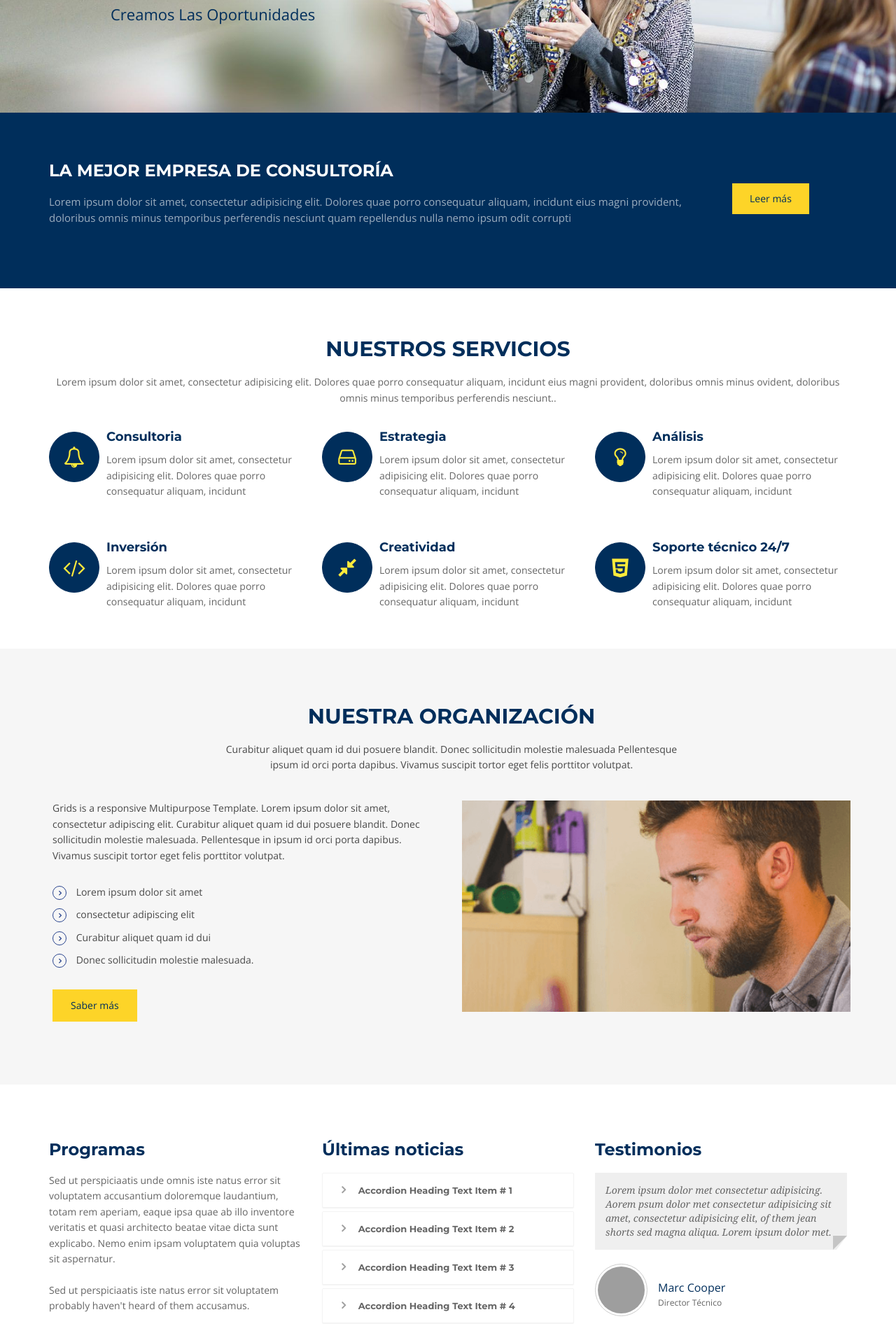
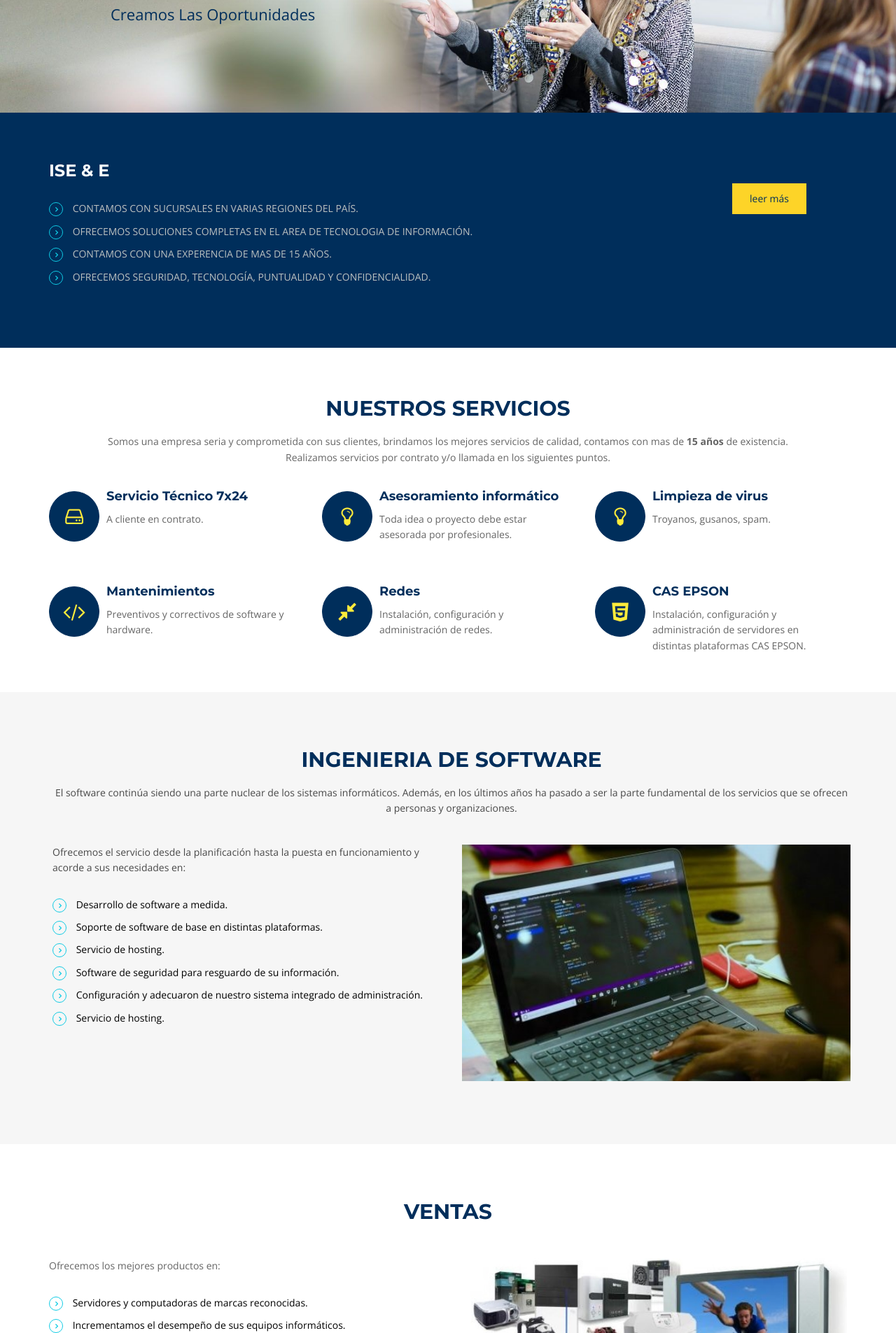
Before and after one commit to g4b12iel/ISEE, a PHP site: page / in a window 1280 px wide. Shown: the part 400-2305 px from the top of the page at 70% size. Run offline with PHP 8.4, Linux system fonts and the light colour scheme; grey boxes are pictures that could not be loaded.

Commit message:
index modificado

```diff
--- a/components/head_header.php
+++ b/components/head_header.php
@@ -27,7 +27,7 @@
         <h4 class="modal-title" id="myModalLabel">Ingresar al sistema</h4>
       </div>
       <div class="modal-body">
-        <form class="form-signin" role="form">
+        <form class="form-signin" role="form" action="login.php" method="post">
           <input class="form-control" placeholder="Usuario" required="" autofocus="" type="user">
           <input class="form-control" placeholder="Contraseña" required="" type="password">
           <label class="checkbox">
--- a/css/style.css
+++ b/css/style.css
@@ -66,29 +66,24 @@ input, button, select, textarea {
 	padding:0;
 }
 ul.withArrow{
-
+	/* color:#ffffff; */
 }
 ul.withArrow li{
-
+	color:#000000;
+	font-weight: lighter;
+}
+ul.withArrow li.gray{
+	color:#bcc0c0;
 }
 ul.withArrow li span{
-
 	margin-right: 10px;
-
 	font-weight: 700;
-
-color: #29448e;
-
+	color: #0fcbe4;
 	border: 1px solid;
-
 	padding: 4px 8px;
-
 	font-size: 11px;
-
 	border-radius: 50%;
-
 	height: 20px;
-
 	width: 20px;
 }
 .widget {
@@ -761,12 +756,12 @@ form#commentform textarea {
 
 .about-text .btn {
 	margin-top: 20px;
-	//font-size: 15px;
-	//text-align: justify;
-}
-
-.about-image img {
-}
+	/*font-size: 15px;
+	text-align: justify;*/
+}
+
+/* .about-image img {
+} */
 
 .about-text ul {
 	margin-top: 30px;
@@ -775,7 +770,7 @@ form#commentform textarea {
 
 .about-text li {
 	margin-bottom: 10px;
-	//
+	color:#ffffff;
 	font-weight: bold;
 	list-style: none;
 }
@@ -1499,7 +1494,7 @@ article img.pull-right, article .align-right{
 	float:right;
 	margin:5px 0 15px 15px;
 }
- ============================= */
+ /*============================= */
 
 .clear-marginbot{
 	margin-bottom:0;
--- a/index.php
+++ b/index.php
@@ -38,11 +38,18 @@
 		<div class="container">
 			<div class="row">
 				<div class="col-md-10 col-sm-9">
-					<h3>La mejor empresa de consultoría</h3>
-					<p>Lorem ipsum dolor sit amet, consectetur adipisicing elit. Dolores quae porro consequatur aliquam, incidunt eius magni provident, doloribus omnis minus temporibus perferendis nesciunt quam repellendus nulla nemo ipsum odit corrupti</p>
+					<h3>ISE & E</h3>
+					<div class="about-text">
+						<ul class="withArrow">
+							<li class="gray"><span class="fa fa-angle-right"></span> CONTAMOS CON SUCURSALES EN VARIAS REGIONES DEL PAÍS.</li>
+							<li class="gray"><span class="fa fa-angle-right"></span> OFRECEMOS SOLUCIONES COMPLETAS EN EL AREA DE TECNOLOGIA DE INFORMACIÓN.</li>
+							<li class="gray"><span class="fa fa-angle-right"></span> CONTAMOS CON UNA EXPERENCIA  DE MAS DE 15 AÑOS.</li>
+							<li class="gray"><span class="fa fa-angle-right"></span> OFRECEMOS SEGURIDAD, TECNOLOGÍA, PUNTUALIDAD Y CONFIDENCIALIDAD.</li>
+						</ul>
+					</div>
 				</div>
 				<div class="col-md-2 col-sm-3">
-					<a href="#" class="btn btn-primary">Leer más</a>
+					<a href="about.php" class="btn btn-primary">leer más</a>
 				</div>
 			</div>
 		</div>
@@ -52,30 +59,30 @@
 		<div class="container">
 			<div class="row">
 				<div class="col-md-12">
-					<div class="aligncenter"><h2 class="aligncenter">Nuestros servicios</h2>Lorem ipsum dolor sit amet, consectetur adipisicing elit. Dolores quae porro consequatur aliquam, incidunt eius magni provident, doloribus omnis minus ovident, doloribus omnis minus temporibus perferendis nesciunt..<br/></div>
+					<div class="aligncenter"><h2 class="aligncenter">Nuestros servicios</h2>Somos una empresa seria y comprometida con sus clientes, brindamos los mejores servicios de calidad, contamos con mas de <strong>15 años</strong> de existencia.<br/> Realizamos servicios por contrato y/o llamada en los siguientes puntos.</div>
 			</div><!-- fin: row -->
 		</div><!-- fin: container -->
 
 		<div class="row">
 			<div class="col-sm-4 info-blocks">
-				<i class="icon-info-blocks fa fa-bell-o"></i>
-				<div class="info-blocks-in">
-					<h3>Consultoria</h3>
-					<p>Lorem ipsum dolor sit amet, consectetur adipisicing elit. Dolores quae porro consequatur aliquam, incidunt</p>
-				</div>
-			</div>
-			<div class="col-sm-4 info-blocks">
 				<i class="icon-info-blocks fa fa-hdd-o"></i>
 				<div class="info-blocks-in">
-					<h3>Estrategia</h3>
-					<p>Lorem ipsum dolor sit amet, consectetur adipisicing elit. Dolores quae porro consequatur aliquam, incidunt</p>
+					<h3>Servicio Técnico 7x24</h3>
+					<p>A cliente en contrato.</p>
 				</div>
 			</div>
 			<div class="col-sm-4 info-blocks">
 				<i class="icon-info-blocks fa fa-lightbulb-o"></i>
 				<div class="info-blocks-in">
-					<h3>Análisis</h3>
-					<p>Lorem ipsum dolor sit amet, consectetur adipisicing elit. Dolores quae porro consequatur aliquam, incidunt</p>
+					<h3>Asesoramiento informático</h3>
+					<p>Toda idea o proyecto debe estar asesorada por profesionales.</p>
+				</div>
+			</div>
+			<div class="col-sm-4 info-blocks">
+				<i class="icon-info-blocks fa fa-lightbulb-o"></i>
+				<div class="info-blocks-in">
+					<h3>Limpieza de virus</h3>
+					<p>Troyanos, gusanos, spam.</p>
 				</div>
 			</div>
 		</div><!-- fin: row -->
@@ -83,22 +90,22 @@
 			<div class="col-sm-4 info-blocks">
 				<i class="icon-info-blocks fa fa-code"></i>
 				<div class="info-blocks-in">
-					<h3>Inversión</h3>
-					<p>Lorem ipsum dolor sit amet, consectetur adipisicing elit. Dolores quae porro consequatur aliquam, incidunt</p>
+					<h3>Mantenimientos</h3>
+					<p>Preventivos y correctivos de software y hardware.</p>
 				</div>
 			</div>
 			<div class="col-sm-4 info-blocks">
 				<i class="icon-info-blocks fa fa-compress"></i>
 				<div class="info-blocks-in">
-					<h3>Creatividad</h3>
-					<p>Lorem ipsum dolor sit amet, consectetur adipisicing elit. Dolores quae porro consequatur aliquam, incidunt</p>
+					<h3>Redes</h3>
+					<p>Instalación, configuración y administración de redes.</p>
 				</div>
 			</div>
 			<div class="col-sm-4 info-blocks">
 				<i class="icon-info-blocks fa fa-html5"></i>
 				<div class="info-blocks-in">
-					<h3>Soporte técnico 24/7</h3>
-					<p>Lorem ipsum dolor sit amet, consectetur adipisicing elit. Dolores quae porro consequatur aliquam, incidunt</p>
+					<h3>CAS EPSON</h3>
+					<p>Instalación, configuración y administración de servidores en distintas plataformas CAS EPSON.</p>
 				</div>
 			</div>
 		</div><!-- fin: row -->
@@ -110,132 +117,64 @@
 			<div class="row">
 				<div class="col-md-12">
 					<div class="section-title text-center">
-						<h2>Nuestra organización</h2>
-						<p>Curabitur aliquet quam id dui posuere blandit. Donec sollicitudin molestie malesuada Pellentesque <br>ipsum id orci porta dapibus. Vivamus suscipit tortor eget felis porttitor volutpat.</p>
+						<h2>INGENIERIA DE SOFTWARE</h2>
+						<p>El software continúa siendo una parte nuclear de los sistemas informáticos. Además, en los últimos años ha pasado a ser la parte fundamental de los servicios que se ofrecen a personas y organizaciones.</p>
 					</div>
 				</div>
 			</div>
 			<div class="row">
 				<div class="col-md-6 col-sm-6">
 					<div class="about-text">
-						<p>Grids is a responsive Multipurpose Template. Lorem ipsum dolor sit amet, consectetur adipiscing elit. Curabitur aliquet quam id dui posuere blandit. Donec sollicitudin molestie malesuada. Pellentesque in ipsum id orci porta dapibus. Vivamus suscipit tortor eget felis porttitor volutpat.</p>
-
+						<p>Ofrecemos el servicio desde la planificación hasta la puesta en funcionamiento y acorde a sus necesidades en:</p>
 						<ul class="withArrow">
-							<li><span class="fa fa-angle-right"></span> Lorem ipsum dolor sit amet</li>
-							<li><span class="fa fa-angle-right"></span> consectetur adipiscing elit</li>
-							<li><span class="fa fa-angle-right"></span> Curabitur aliquet quam id dui</li>
-							<li><span class="fa fa-angle-right"></span> Donec sollicitudin molestie malesuada.</li>
+							<li><span class="fa fa-angle-right"></span> Desarrollo de software a medida.</li>
+							<li><span class="fa fa-angle-right"></span> Soporte de software de base en distintas plataformas.</li>
+							<li><span class="fa fa-angle-right"></span> Servicio de hosting.</li>
+							<li><span class="fa fa-angle-right"></span> Software de seguridad para resguardo de su información.</li>
+							<li><span class="fa fa-angle-right"></span> Configuración y adecuaron de nuestro sistema integrado de administración.</li>
+							<li><span class="fa fa-angle-right"></span> Servicio de hosting.</li>
 						</ul>
-						<a href="#" class="btn btn-primary">Saber más</a>
 					</div>
 				</div>
 				<div class="col-md-6 col-sm-6">
 					<div class="about-image">
-						<img src="img/about.png" alt="About Images">
+						<img src="img/otros/dev.jpg" alt="About Images">
 					</div>
 				</div>
 			</div>
 		</div>
-	</section><!-- fin: section-padding gray-bg -->
+	</section>
 
 	<div class="about home-about">
 		<div class="container">
+		<div class="row">
+				<div class="col-md-12">
+					<div class="section-title text-center">
+						<h2>VENTAS</h2>
+						<!-- <p>Curabitur aliquet quam id dui posuere blandit. Donec sollicitudin molestie malesuada Pellentesque <br>ipsum id orci porta dapibus. Vivamus suscipit tortor eget felis porttitor volutpat.</p> -->
+					</div>
+				</div>
+			</div>
 			<div class="row">
-				<div class="col-md-4">
-					<!-- Heading and para -->
-					<div class="block-heading-two">
-						<h3><span>Programas</span></h3>
+				<div class="col-md-6 col-sm-6">
+					<div class="about-text">
+						<p>Ofrecemos los mejores productos en:</p>
+						<ul class="withArrow">
+							<li><span class="fa fa-angle-right"></span> Servidores y computadoras de marcas reconocidas.</li>
+							<li><span class="fa fa-angle-right"></span> Incrementamos el desempeño de sus equipos informáticos.</li>
+							<li><span class="fa fa-angle-right"></span> Soluciones tecnológicas para el trabajo o entretenimiento.</li>
+							<li><span class="fa fa-angle-right"></span> Accesoríos y repuestos para impresoras Epson y HP.</li>
+							<li><span class="fa fa-angle-right"></span> Consumibles (Cartuchos de Tinta para impresoras Canon y Epson y Tóner para láser HP.</li>
+							<li><span class="fa fa-angle-right"></span> Equipos y software de seguridad (antivirus, antispyware, firewall,Troyanos, Spywares).</li>
+						</ul>
 					</div>
-					<p>Sed ut perspiciaatis unde omnis iste natus error sit voluptatem accusantium doloremque laudantium, totam rem aperiam, eaque ipsa quae ab illo inventore veritatis et quasi architecto beatae vitae dicta sunt explicabo. Nemo enim ipsam voluptatem quia voluptas sit aspernatur. <br><br>Sed ut perspiciaatis iste natus error sit voluptatem probably haven't heard of them accusamus.</p>
 				</div>
-				<div class="col-md-4">
-					<div class="block-heading-two">
-						<h3><span>Últimas noticias</span></h3>
+				<div class="col-md-6 col-sm-6">
+					<div class="about-image">
+						<img src="img/otros/ventas.jpg" alt="About Images">
 					</div>
-					<!-- Accordion starts -->
-					<div class="panel-group" id="accordion-alt3">
-						<!-- Panel. Use "panel-XXX" class for different colors. Replace "XXX" with color. -->
-						<div class="panel">
-						<!-- Panel heading -->
-							<div class="panel-heading">
-							<h4 class="panel-title">
-								<a data-toggle="collapse" data-parent="#accordion-alt3" href="#collapseOne-alt3">
-								<i class="fa fa-angle-right"></i> Accordion Heading Text Item # 1
-								</a>
-							</h4>
-							</div>
-							<div id="collapseOne-alt3" class="panel-collapse collapse">
-							<!-- Panel body -->
-							<div class="panel-body">
-								Sed ut perspiciaatis unde omnis iste natus error sit voluptatem accusantium doloremque laudantium, totam rem aperiam, eaque ipsa quae ab illo inventore veritatis et quasi architecto beatae vitae dicta sunt explicabo. Nemo enim ipsam voluptatem quia voluptas
-							</div>
-							</div>
-						</div>
-						<div class="panel">
-							<div class="panel-heading">
-							<h4 class="panel-title">
-								<a data-toggle="collapse" data-parent="#accordion-alt3" href="#collapseTwo-alt3">
-								<i class="fa fa-angle-right"></i> Accordion Heading Text Item # 2
-								</a>
-							</h4>
-							</div>
-							<div id="collapseTwo-alt3" class="panel-collapse collapse">
-							<div class="panel-body">
-								Sed ut perspiciaatis unde omnis iste natus error sit voluptatem accusantium doloremque laudantium, totam rem aperiam, eaque ipsa quae ab illo inventore veritatis et quasi architecto beatae vitae dicta sunt explicabo. Nemo enim ipsam voluptatem quia voluptas
-							</div>
-							</div>
-						</div>
-						<div class="panel">
-							<div class="panel-heading">
-							<h4 class="panel-title">
-								<a data-toggle="collapse" data-parent="#accordion-alt3" href="#collapseThree-alt3">
-								<i class="fa fa-angle-right"></i> Accordion Heading Text Item # 3
-								</a>
-							</h4>
-							</div>
-							<div id="collapseThree-alt3" class="panel-collapse collapse">
-							<div class="panel-body">
-								Sed ut perspiciaatis unde omnis iste natus error sit voluptatem accusantium doloremque laudantium, totam rem aperiam, eaque ipsa quae ab illo inventore veritatis et quasi architecto beatae vitae dicta sunt explicabo. Nemo enim ipsam voluptatem quia voluptas
-							</div>
-							</div>
-						</div>
-						<div class="panel">
-							<div class="panel-heading">
-							<h4 class="panel-title">
-								<a data-toggle="collapse" data-parent="#accordion-alt3" href="#collapseFour-alt3">
-								<i class="fa fa-angle-right"></i> Accordion Heading Text Item # 4
-								</a>
-							</h4>
-							</div>
-							<div id="collapseFour-alt3" class="panel-collapse collapse">
-							<div class="panel-body">
-								Sed ut perspiciaatis unde omnis iste natus error sit voluptatem accusantium doloremque laudantium, totam rem aperiam, eaque ipsa quae ab illo inventore veritatis et quasi architecto beatae vitae dicta sunt explicabo. Nemo enim ipsam voluptatem quia voluptas
-							</div>
-							</div>
-						</div>
-					</div>
-					<!-- Accordion ends -->
-				</div><!-- fin: col-md-4 -->
-
-				<div class="col-md-4">
-					<div class="block-heading-two">
-						<h3><span>Testimonios</span></h3>
-					</div>
-					<div class="testimonials">
-						<div class="active item">
-							<blockquote><p>Lorem ipsum dolor met consectetur adipisicing. Aorem psum dolor met consectetur adipisicing sit amet, consectetur adipisicing elit, of them jean shorts sed magna aliqua. Lorem ipsum dolor met.</p></blockquote>
-							<div class="carousel-info">
-								<img alt="" src="img/team4.jpg" class="pull-left">
-								<div class="pull-left">
-									<span class="testimonials-name">Marc Cooper</span>
-									<span class="testimonials-post">Director Técnico</span>
-								</div>
-							</div>
-						</div>
-					</div><!-- fin: testimoials -->
 				</div>
-			</div><!-- fin row -->
-			<br>
+			</div>
 		</div><!-- fin: container -->
 	</div><!-- fin: about home-about -->
 </div>
```
Also changed, not shown: components/trashes/indez.php (renamed from indez.php), img/otros/compu.jpg (added), img/otros/dev.jpg (added), img/otros/ventas.jpg (added). Lines whose indentation alone changed are shown as unchanged.
